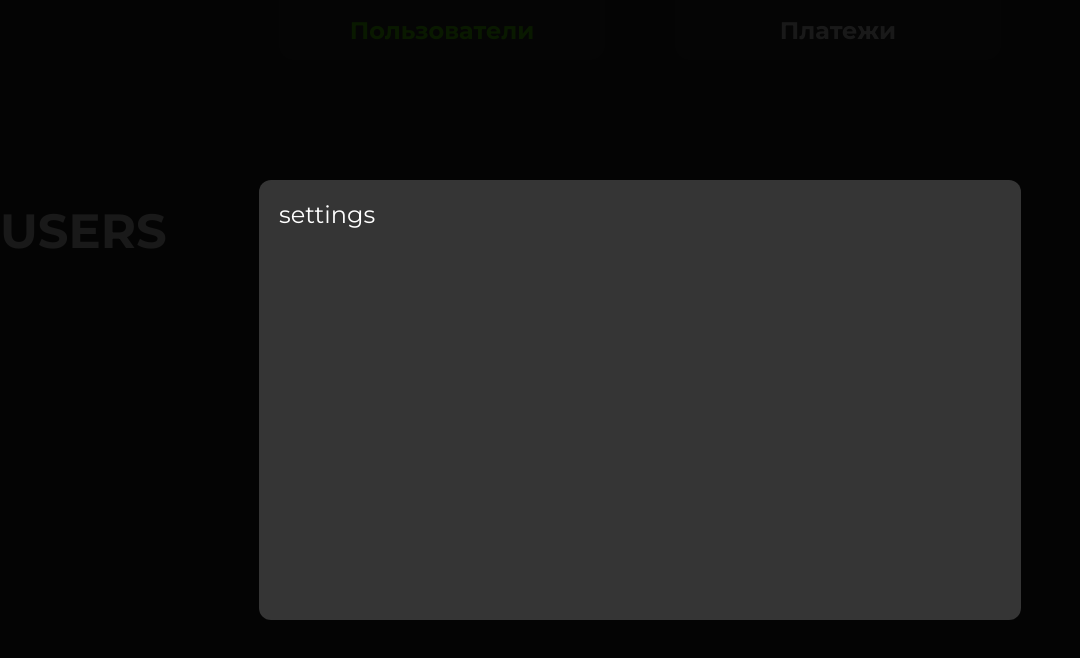
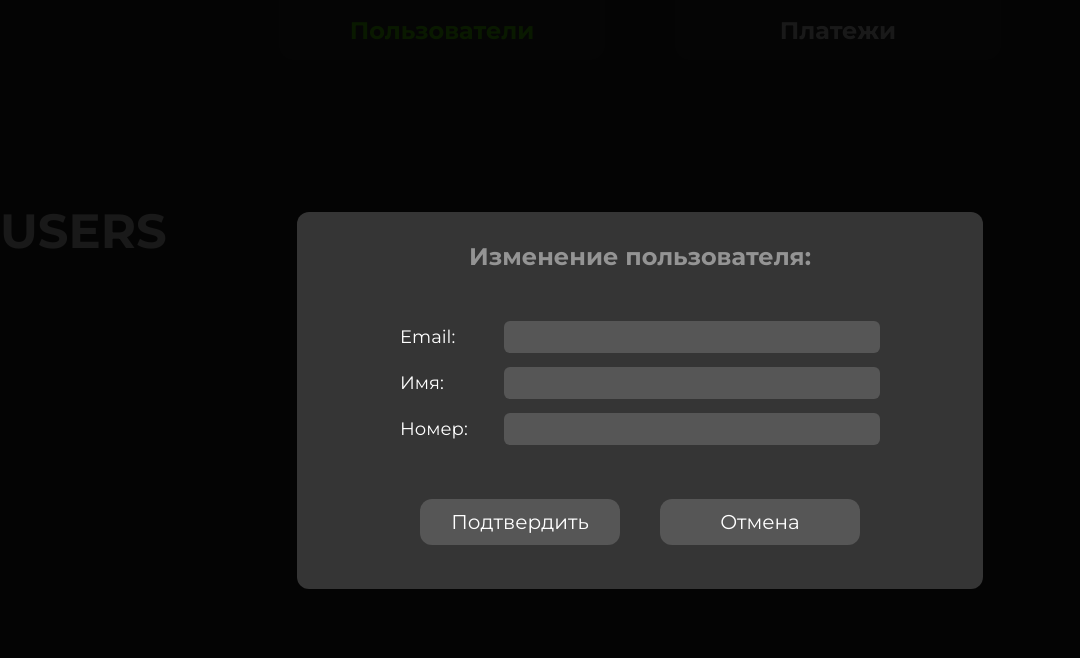
Before and after one commit to Genimax/test-todo, a Vue app: page /users in a window 1280 px wide. Shown: the top 658 px of the page, without its empty margins (0-1080 px from the left). Built offline with nearby package versions, Linux system fonts and the light colour scheme.

Commit message:
store for modal set up

```diff
--- a/src/components/Payments.vue
+++ b/src/components/Payments.vue
@@ -1,25 +1,7 @@
 <script>
-import ModalWindow from "./UI/Modal.vue";
-import ModalTypes from "../utils/ModalTypes.js";
-
-export default {
-  components: { ModalWindow },
-  data() {
-    return {
-      modal: ModalWindow,
-      modalShow: true,
-      modalSettings: {
-        type: ModalTypes.PaymentDetails,
-        data: {}
-      }
-    };
-  }
-};
+export default {};
 </script>
 
 <template>
-  <keep-alive>
-    <component :is="modal" v-model:show="modalShow" :settings="modalSettings" />
-  </keep-alive>
   <h1>PAYMENTS</h1>
 </template>
--- a/src/components/UI/Modal.vue
+++ b/src/components/UI/Modal.vue
@@ -1,53 +1,34 @@
 <template>
-  <div v-if="show" class="modal-window" @click.stop="hideModal">
-    <div class="modal-content" @click.stop>
-      {{ modalRender(settings.type) }}
-    </div>
+  <div
+    v-if="ModalStore.getModalSettings.show"
+    class="modal-window"
+    @click.stop="() => ModalStore.setVisible(false)"
+  >
+    <component
+      :is="ModalStore.getModalSettings.modalProps.type"
+      class="modal-content"
+      @click.stop
+    ></component>
   </div>
 </template>
 
 <script>
-import ModalTypes from "../../utils/ModalTypes.js";
+import useModalStore from "../../store/modules/ModalStore";
+import ModalUserSettings from "./Modals/ModalUserSettings.vue";
+import ModalTodoList from "./Modals/ModalTodoList.vue";
+import ModalPaymentDetails from "./Modals/ModalPaymentDetails.vue";
 
 export default {
-  name: "ModalWindow",
-
-  props: {
-    show: {
-      required: true,
-      type: Boolean,
-      default: false
-    },
-
-    settings: {
-      type: Object,
-      required: true,
-      default: () => ({
-        type: "",
-        data: {}
-      })
-    }
+  components: {
+    ModalTodoList,
+    ModalUserSettings,
+    ModalPaymentDetails
   },
-  emits: ["update:show"],
-  methods: {
-    hideModal() {
-      this.$emit("update:show", false);
-    },
-    modalRender(type) {
-      if (type === ModalTypes.UserSettings) {
-        return "settings";
-      }
-
-      if (type === ModalTypes.ToDoList) {
-        return "todolist";
-      }
-
-      if (type === ModalTypes.PaymentDetails) {
-        return "PaymentDetails";
-      }
-
-      return "";
-    }
+  setup() {
+    const ModalStore = useModalStore();
+    return {
+      ModalStore
+    };
   }
 };
 </script>
--- /dev/null
+++ b/src/components/UI/Modals/ModalPaymentDetails.vue
@@ -0,0 +1,38 @@
+<template>
+  <div>
+    <div id="user_settings_modal">
+      <h3>Информация о платеже:</h3>
+
+      <div>
+        <p>Email:</p>
+        <input />
+      </div>
+      <div>
+        <p>Имя:</p>
+        <input />
+      </div>
+      <div>
+        <p>Номер:</p>
+        <input />
+      </div>
+      <div class="buttons-container">
+        <button class="btn-ok">Подтвердить</button>
+        <button @click="() => ModalStore.setVisible(false)">Отмена</button>
+      </div>
+    </div>
+  </div>
+</template>
+
+<script>
+import useModalStore from "../../../store/modules/ModalStore";
+
+export default {
+  setup() {
+    const ModalStore = useModalStore();
+
+    return {
+      ModalStore
+    };
+  }
+};
+</script>
--- /dev/null
+++ b/src/components/UI/Modals/ModalTodoList.vue
@@ -0,0 +1,38 @@
+<template>
+  <div>
+    <div id="user_settings_modal">
+      <h3>Задачи пользователя:</h3>
+
+      <div>
+        <p>Email:</p>
+        <input />
+      </div>
+      <div>
+        <p>Имя:</p>
+        <input />
+      </div>
+      <div>
+        <p>Номер:</p>
+        <input />
+      </div>
+      <div class="buttons-container">
+        <button class="btn-ok">Подтвердить</button>
+        <button @click="() => ModalStore.setVisible(false)">Отмена</button>
+      </div>
+    </div>
+  </div>
+</template>
+
+<script>
+import useModalStore from "../../../store/modules/ModalStore";
+
+export default {
+  setup() {
+    const ModalStore = useModalStore();
+
+    return {
+      ModalStore
+    };
+  }
+};
+</script>
--- /dev/null
+++ b/src/components/UI/Modals/ModalUserSettings.vue
@@ -0,0 +1,38 @@
+<template>
+  <div>
+    <div id="user_settings_modal">
+      <h3>Изменение пользователя:</h3>
+
+      <div>
+        <p>Email:</p>
+        <input />
+      </div>
+      <div>
+        <p>Имя:</p>
+        <input />
+      </div>
+      <div>
+        <p>Номер:</p>
+        <input />
+      </div>
+      <div class="buttons-container">
+        <button class="btn-ok">Подтвердить</button>
+        <button @click="() => ModalStore.setVisible(false)">Отмена</button>
+      </div>
+    </div>
+  </div>
+</template>
+
+<script>
+import useModalStore from "../../../store/modules/ModalStore";
+
+export default {
+  setup() {
+    const ModalStore = useModalStore();
+
+    return {
+      ModalStore
+    };
+  }
+};
+</script>
--- a/src/components/Users.vue
+++ b/src/components/Users.vue
@@ -1,25 +1,12 @@
 <script>
-import ModalWindow from "./UI/Modal.vue";
-import ModalTypes from "../utils/ModalTypes.js";
+import Modal from "./UI/Modal.vue";
 
 export default {
-  components: { ModalWindow },
-  data() {
-    return {
-      modal: ModalWindow,
-      modalShow: true,
-      modalSettings: {
-        type: ModalTypes.UserSettings, // ПОЗЖЕ ЗАМЕНИТЬ НА ЗАВИСИМОСТЬ ОТ КНОПКИ
-        data: {}
-      }
-    };
-  }
+  components: { Modal }
 };
 </script>
 
 <template>
-  <keep-alive>
-    <component :is="modal" v-model:show="modalShow" :settings="modalSettings" />
-  </keep-alive>
+  <Modal></Modal>
   <h1>USERS</h1>
 </template>
--- /dev/null
+++ b/src/store/modules/ModalStore.js
@@ -0,0 +1,29 @@
+import { defineStore } from "pinia";
+import ModalTypes from "../../utils/ModalTypes";
+
+const useModalStore = defineStore("modalStore", {
+  state: () => ({
+    show: true,
+    modalProps: {
+      type: ModalTypes.UserSettings
+    }
+  }),
+
+  getters: {
+    getModalSettings() {
+      return { show: this.show, modalProps: this.modalProps };
+    }
+  },
+
+  actions: {
+    setModalProps(props) {
+      this.modalProps = props;
+    },
+
+    setVisible(option) {
+      this.show = option;
+    }
+  }
+});
+
+export default useModalStore;
--- a/src/styles/components/Modal.scss
+++ b/src/styles/components/Modal.scss
@@ -1,4 +1,5 @@
 @import "../variables";
+@import "../mixins";
 
 .modal-window {
   top: 0;
@@ -10,11 +11,58 @@
   display: flex;
 
   .modal-content {
+    display: flex;
+    flex-direction: column;
+    align-items: center;
+    justify-content: center;
     margin: auto;
     background: $grey;
     border-radius: 12px;
-    min-width: 722px;
-    min-height: 400px;
-    padding: 20px;
+
+    padding:30px 103px;
+
+    #user_settings_modal {
+      h3 {
+        font-size: 24px;
+        font-weight: 700;
+        color: #949494;
+        text-align: center;
+        margin-bottom: 50px;
+      }
+
+      div {
+        width: 480px;
+        margin-bottom: 14px;
+        display: flex;
+        justify-content: space-between;
+        align-items: center;
+
+        p {
+          font-size: 18px;
+        }
+
+        input {
+          @include input-main;
+          width: 70%;
+        }
+      }
+
+      .buttons-container {
+        padding-top: 40px;
+        justify-content: space-around;
+
+        button {
+          @include button-main;
+        }
+
+        button:hover {
+          color: black;
+          background-color: yellow;
+        }
+
+
+
+      }
+    }
   }
 }
--- a/src/styles/main.scss
+++ b/src/styles/main.scss
@@ -40,6 +40,11 @@ optgroup{font-weight:bold}
 table{border-collapse:collapse;border-spacing:0}
 td,th{padding:0}
 
+* {
+  margin: 0;
+  padding: 0;
+}
+
 @import url('https://fonts.googleapis.com/css2?family=Montserrat:ital,wght@0,100;0,200;0,300;0,400;0,500;0,600;0,700;0,800;0,900;1,100;1,200;1,300;1,400;1,500;1,600;1,700;1,800;1,900&display=swap');
 
 @import "variables";
--- a/src/styles/mixins.scss
+++ b/src/styles/mixins.scss
@@ -0,0 +1,25 @@
+@import "./variables";
+
+@mixin input-main {
+  text-align: center;
+  padding: 0 20px;
+  border-radius: 6px;
+  min-width: 200px;
+  height: 32px;
+  color: white;
+  font-size: 18px;
+  font-weight: 400;
+  background-color: $light-grey;
+  border: none;
+}
+
+@mixin button-main {
+  min-width: 200px;
+  min-height: 46px;
+  border: none;
+  color: white;
+  font-size: 20px;
+  border-radius: 12px;
+  background-color: $light-grey;
+  transition: background-color 0.2s ease-out, color 0.2s ease-out;
+}
--- a/src/utils/ModalTypes.js
+++ b/src/utils/ModalTypes.js
@@ -1,5 +1,5 @@
 export default {
-  UserSettings: "userSettings",
-  ToDoList: "todoList",
-  PaymentDetails: "paymentDetails"
+  UserSettings: "ModalUserSettings",
+  ToDoList: "ModalTodoList",
+  PaymentDetails: "ModalPaymentDetails"
 };
```
